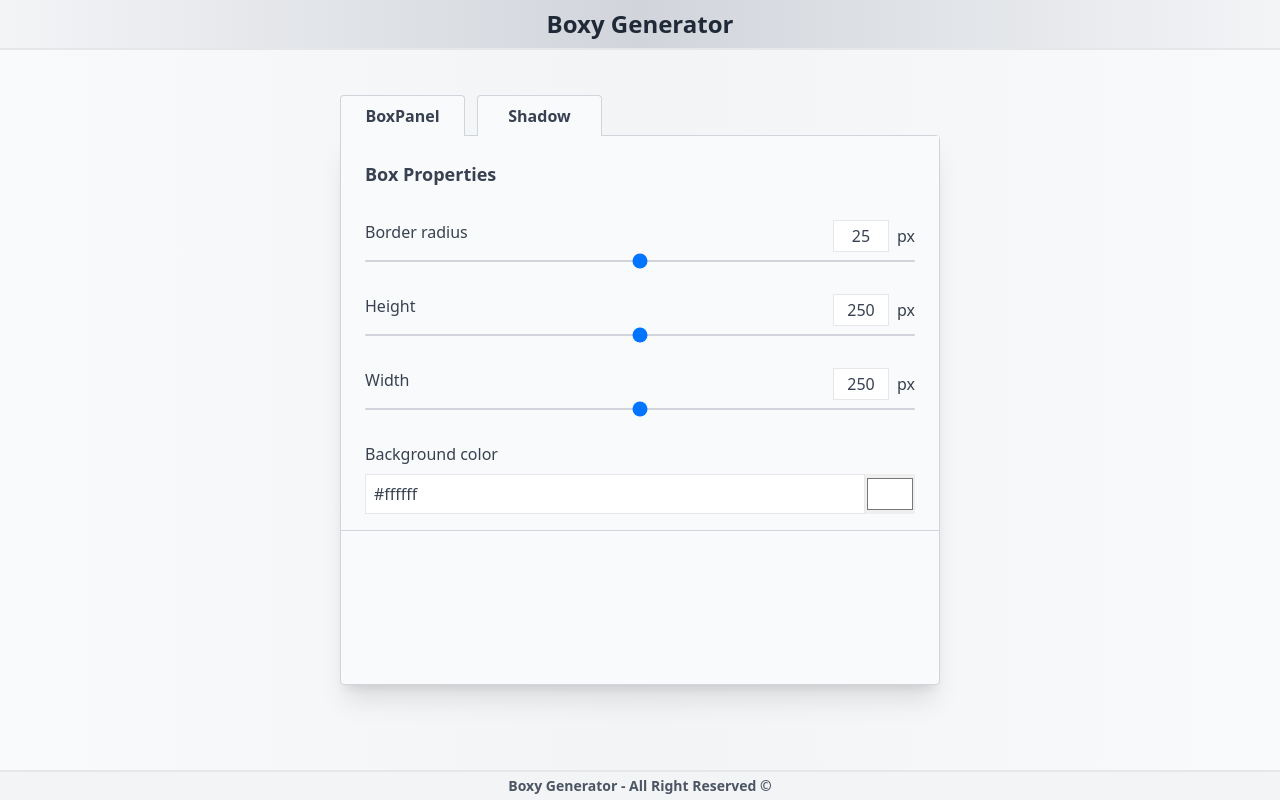
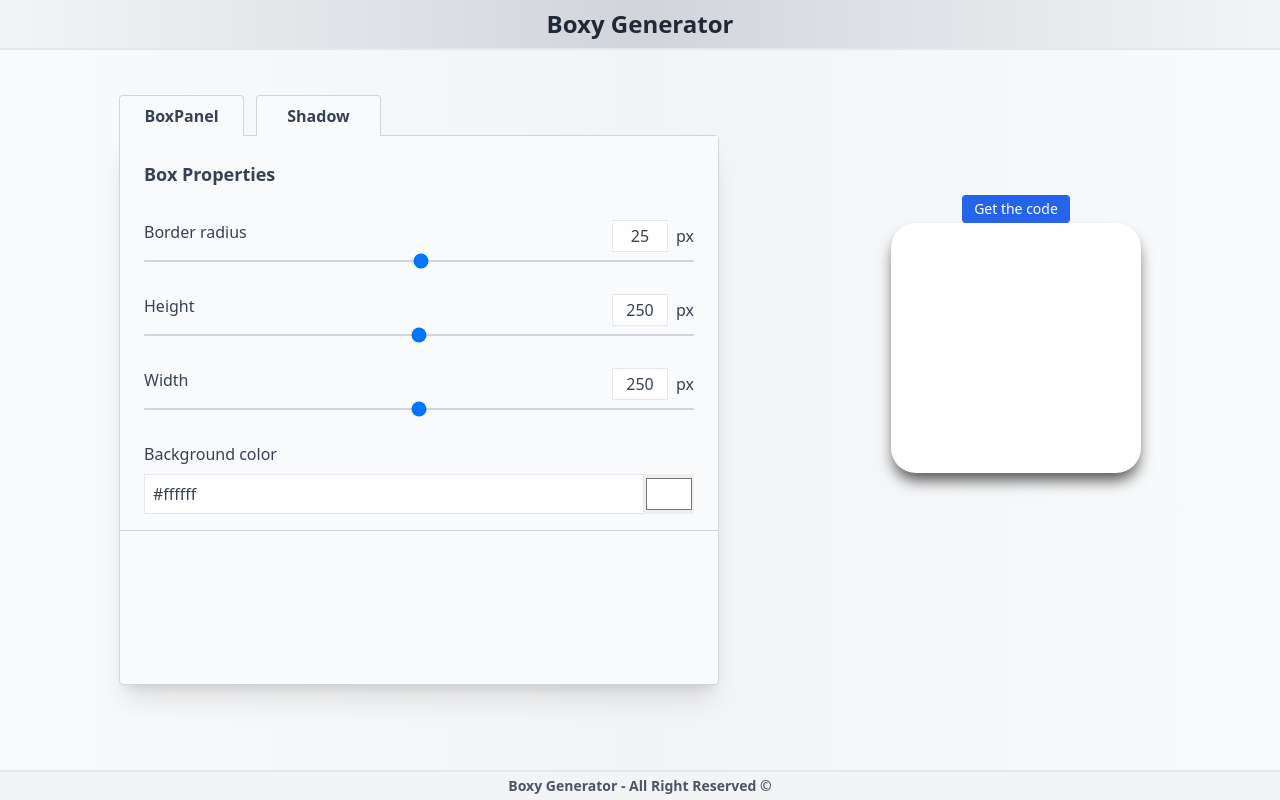
Before and after one commit to jess2304/Boxy-Generator, a React (Vite) app: page / in a window 1280 px wide. Built offline with nearby package versions, Linux system fonts and the light colour scheme.

Commit message:
Visualisation : Visualiser le résultat et pouvoir copier le code résultant

```diff
--- a/src/App.jsx
+++ b/src/App.jsx
@@ -1,12 +1,14 @@
 import Footer from "./components/Footer"
 import Header from "./components/Header"
 import ConfigPanel from "./layouts/ConfigPanel"
+import Visualization from "./layouts/Visualization/Visualization"
 function App() {
   return (
     <div className="min-h-screen flex flex-col">
       <Header />
       <main className="flex flex-wrap gap-10 md:flex-nowrap flex-grow justify-center items-center bg-gradient-to-r from-gray-50 via-gray-100 to-gray-50 text-gray-700 px-10">
         <ConfigPanel />
+        <Visualization />
       </main>
       <Footer />
     </div>
--- a/src/features/boxProperties.js
+++ b/src/features/boxProperties.js
@@ -6,7 +6,7 @@ const initialState = [
     name: "Border radius",
     value: 25,
     type: "range",
-    minMax: [0, 250],
+    minMax: [0, 125],
   },
   {
     inputNumber: 2,
--- /dev/null
+++ b/src/layouts/Visualization/Modal/ModalBtn.jsx
@@ -0,0 +1,23 @@
+import { useState } from "react"
+import { createPortal } from "react-dom"
+import ModalResult from "./ModalResult"
+
+export default function ModalBtn() {
+  const [showModal, setShowModal] = useState(false)
+
+  return (
+    <>
+      <button
+        onClick={() => setShowModal(!showModal)}
+        className="relative z-0 mx-auto mt-2 py-1 px-3 cursor-pointer text-sm rounded bg-blue-600 text-white hover:bg-blue-700"
+      >
+        Get the code
+      </button>
+      {showModal &&
+        createPortal(
+          <ModalResult closeModal={() => setShowModal(!showModal)} />,
+          document.body
+        )}
+    </>
+  )
+}
--- /dev/null
+++ b/src/layouts/Visualization/Modal/ModalResult.jsx
@@ -0,0 +1,83 @@
+import getBoxShadowValue from "../../../utils/js/getBoxShadowValue"
+import { useSelector } from "react-redux"
+import { useEffect } from "react"
+
+export default function ModalResult({ closeModal }) {
+  const shadowValues = useSelector((state) => state.shadowSlice)
+  const boxProperties = useSelector((state) => state.boxPropertiesSlice)
+  useEffect(() => {
+    document.body.style.overflowY = "hidden"
+
+    return () => (document.body.style.overflowY = "auto")
+  }, [])
+
+  let runningAnimation = false
+
+  function handleCopy(e) {
+    if (!runningAnimation) {
+      runningAnimation = true
+      e.target.textContent = "Copied !"
+      setTimeout(() => {
+        e.target.textContent = "Copy"
+        runningAnimation = false
+      }, 1250)
+    }
+    const boxShadow = `box-shadow: ${getBoxShadowValue(shadowValues)};`
+    const boxPropertiesCSS = boxProperties
+      .map((property) => {
+        const propertyName = property.name.toLowerCase().replace(/ /g, "-")
+        if (property.type === "color") {
+          return `${propertyName}: ${property.value};`
+        }
+        return `${propertyName}: ${property.value}px;`
+      })
+      .join("\n")
+    const fullCSS = `${boxShadow}\n${boxPropertiesCSS}`
+    navigator.clipboard.writeText(fullCSS)
+  }
+
+  return (
+    <div
+      onClick={closeModal}
+      className="fixed z-10 inset-0 flex items-center justify-center bg-gray-600/75"
+    >
+      <div
+        onClick={(e) => e.stopPropagation()}
+        className="max-w-[400px] rounded p-7 bg-gray-50 mb-[10vh]"
+      >
+        <div className="flex items-end mb-5">
+          <p className="font-semibold mr-5">Here is your code 🎉</p>
+          <button
+            onClick={handleCopy}
+            className="ml-auto mr-2 text-sm bg-blue-600 text-white hover:bg-blue-700 py-1 px-3 rounded"
+          >
+            Copy
+          </button>
+          <button
+            onClick={closeModal}
+            className="text-sm bg-red-600 text-white hover:bg-red-700 py-1 px-3 rounded"
+          >
+            Close
+          </button>
+        </div>
+        <div className="rounded bg-gray-100 p-5">
+          <p className="font-semibold mb-2">box-shadow :</p>
+          <p>{getBoxShadowValue(shadowValues)}</p>
+          <p className="font-semibold mt-5 mb-2">Box Properties :</p>
+          <ul>
+            {boxProperties.map((property) => (
+              <li key={property.inputNumber} className="flex">
+                <span className="font-semibold">{property.name}:&nbsp;</span>
+                <span>
+                  {property.type === "color"
+                    ? `${property.value};`
+                    : `${property.value}px;`}
+                </span>
+              </li>
+            ))}
+          </ul>
+        </div>
+      </div>
+    </div>
+  )
+}
--- /dev/null
+++ b/src/layouts/Visualization/Visualization.jsx
@@ -0,0 +1,23 @@
+import ModalBtn from "./Modal/ModalBtn"
+import getBoxShadowValue from "../../utils/js/getBoxShadowValue"
+import { useSelector } from "react-redux"
+
+export default function Visualization() {
+  const shadowValues = useSelector((state) => state.shadowSlice)
+  const boxProperties = useSelector((state) => state.boxPropertiesSlice)
+  return (
+    <div className="flex flex-col p-5 ml-10 lg:ml-28">
+      <ModalBtn />
+      <div
+        className="w-[250px] h-[250px] bg-white rounded-xl mb-20 lg:mb-40"
+        style={{
+          boxShadow: `${getBoxShadowValue(shadowValues).slice(0, -1)}`,
+          borderRadius: `${boxProperties[0].value}px`,
+          height: `${boxProperties[1].value}px`,
+          width: `${boxProperties[2].value}px`,
+          backgroundColor: `${boxProperties[3].value}`,
+        }}
+      ></div>
+    </div>
+  )
+}
--- /dev/null
+++ b/src/utils/js/getBoxShadowValue.js
@@ -0,0 +1,16 @@
+export default function getBoxShadowValue(shadows) {
+  let finalString = ""
+
+  shadows.forEach((shadow) => {
+    if (shadow.active) {
+      shadow.inputs.forEach((input) => {
+        if (input.type === "range") finalString += `${input.value}px `
+        if (input.type === "color") finalString += `${input.value}`
+      })
+      if (shadow.inset) finalString += " inset"
+      if (shadows.indexOf(shadow) === shadows.length - 1) finalString += ";"
+      else finalString += ","
+    }
+  })
+  return finalString
+}
```
